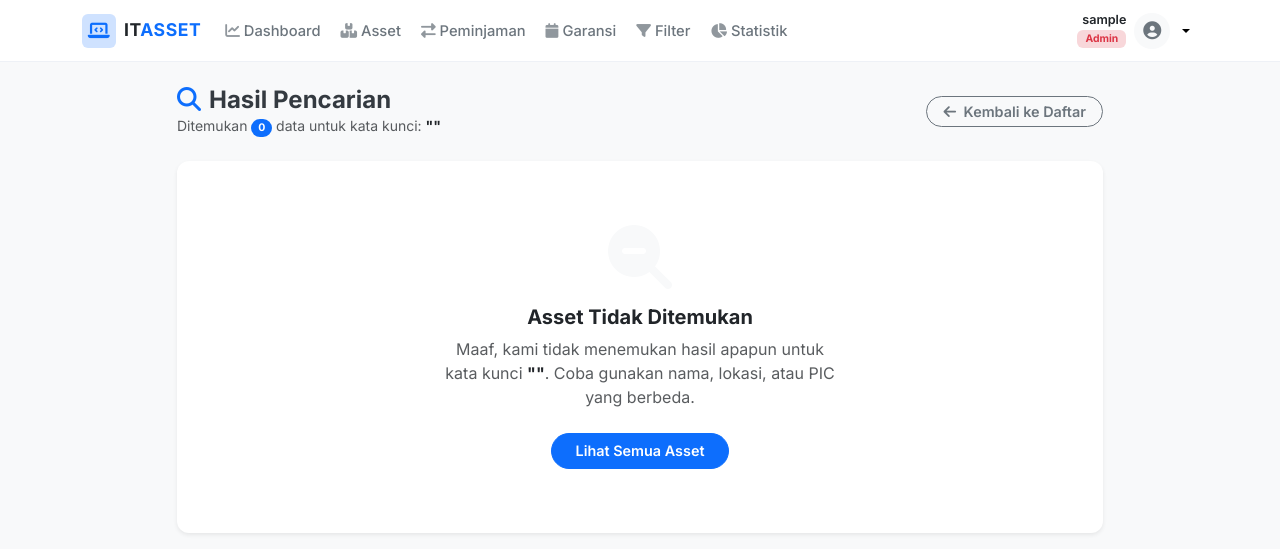
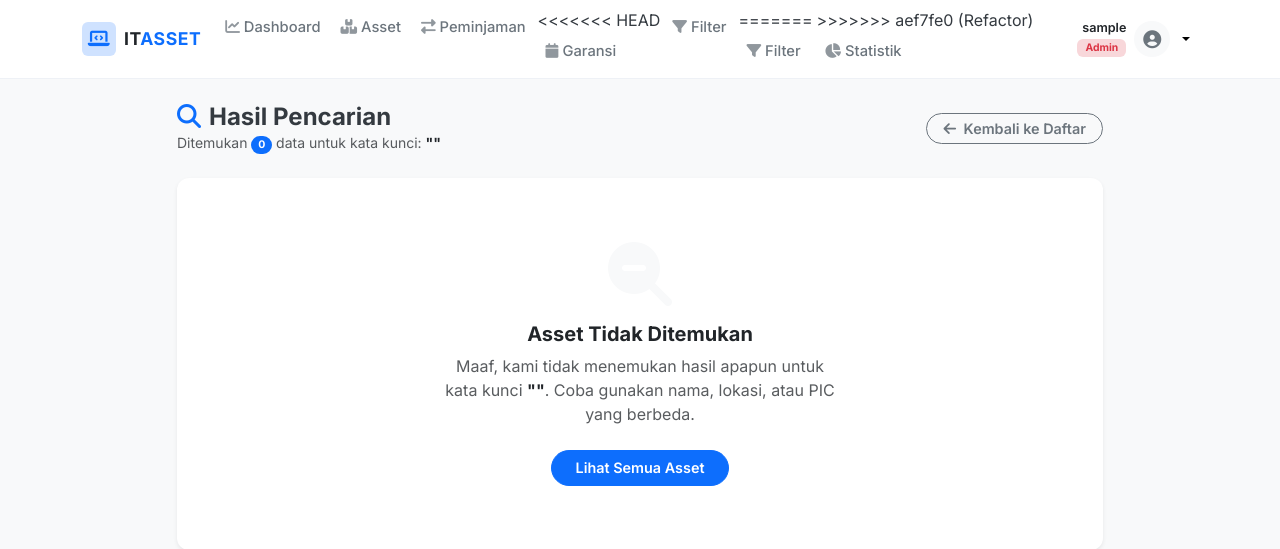
Before and after one commit to baguesputra/IT-Asset-Management, a Flask app: page /assets/cari in a window 1280 px wide. Shown: the top 549 px of the page. Run offline with Flask 3, Linux system fonts and the light colour scheme; the visitor is signed in with stand-in values (Sample User, id 1).

Commit message:
Refactor

```diff
--- a/app/templates/base.html
+++ b/app/templates/base.html
@@ -61,12 +61,18 @@
                         <a class="nav-link" href="/peminjaman"><i class="fas fa-exchange-alt me-1.5 opacity-75"></i> Peminjaman</a>
                     </li>
                     <li class="nav-item">
+<<<<<<< HEAD
                         <a class="nav-link" href="/garansi"><i class="fas fa-calendar me-1.5 opacity-75"></i> Garansi</a>
                     </li>
                     <li class="nav-item">
                         <a class="nav-link" href="/assets/filter"><i class="fas fa-filter me-1.5 opacity-75"></i> Filter</a>
                     </li>
                     <li class="nav-item">
+=======
+                        <a class="nav-link" href="/assets/filter"><i class="fas fa-filter me-1.5 opacity-75"></i> Filter</a>
+                    </li>
+                    <li class="nav-item">
+>>>>>>> aef7fe0 (Refactor)
                         <a class="nav-link" href="/assets/statistik"><i class="fas fa-chart-pie me-1.5 opacity-75"></i> Statistik</a>
                     </li>
                 </ul>
```
